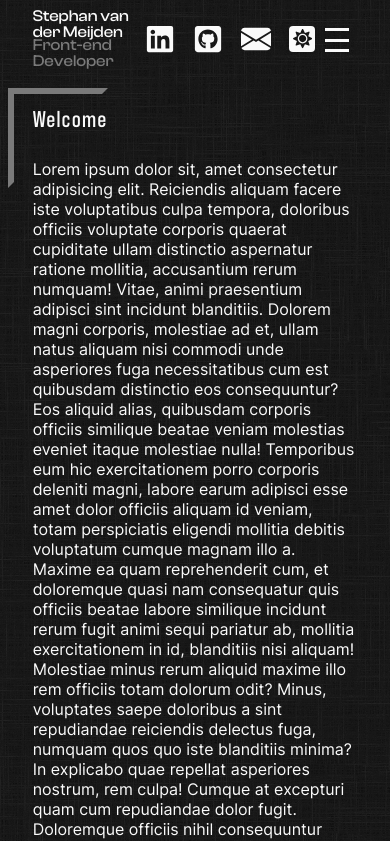
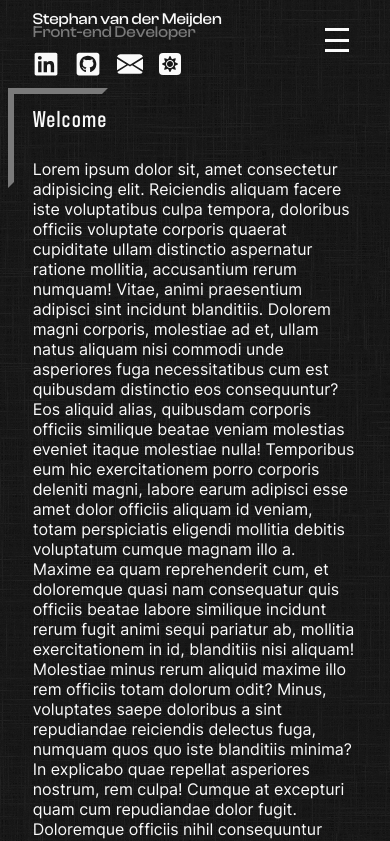
Before and after one commit to aevitas1/portfolio_v2, a React (Vite) app: page / in a window 390 px wide. Shown: the top 841 px of the page. Built offline with nearby package versions, Linux system fonts and the light colour scheme.

Commit message:
Icons now visible on mobile

```diff
--- a/src/components/content/contentblock/ContentBlock.tsx
+++ b/src/components/content/contentblock/ContentBlock.tsx
@@ -8,7 +8,7 @@ import styles from "./contentblock.module.scss";
 import { AppContext } from "../../../context/AppContext";
 import Pageheader from "../pageheader/Pageheader";
 import Topbar from "../../header/topbar/Topbar";
-import PageOne from "../pages/Projects/ProjectPageWrapper";
+import PageOne from "../pages/projects/ProjectPageWrapper";
 
 const ContentBlock = () => {
   const projectPath = useLocation();
--- a/src/components/header/colorschemetoggle/colorschemetoggle.module.scss
+++ b/src/components/header/colorschemetoggle/colorschemetoggle.module.scss
@@ -3,6 +3,10 @@
 .toggleIcon {
   width: 28px;
   height: 28px;
+  @media screen and (max-width: 768px) {
+    width: 22px;
+    height: 22px;
+  }
   cursor: pointer;
   .toggleIconInner {
     display: flex;
@@ -12,19 +16,35 @@
     transition: var.$transition;
     width: 26px;
     height: 26px;
+    @media screen and (max-width: 768px) {
+      width: 22px;
+      height: 22px;
+    }
     background-color: var.$primary;
     svg {
       width: 1.2rem;
       height: 1.2rem;
+      @media screen and (max-width: 768px) {
+        width: 1rem;
+        height: 1rem;
+      }
       color: #fafafa;
+      @media (hover: hover) {
         &:hover {
           color: #fafafa;
         }
       }
+    }
+    @media (hover: hover) {
       &:hover {
         width: 28px;
         height: 28px;
         background-color: var.$primaryHover;
+        @media screen and (max-width: 768px) {
+          width: 22px;
+          height: 22px;
+        }
+      }
     }
     .sun,
     .moon {
@@ -46,11 +66,14 @@
   &.dark {
     .toggleIconInner {
       background-color: var.$primaryDark;
+      @media (hover: hover) {
         &:hover {
           background-color: var.$primaryHoverDark;
         }
+      }
       svg {
         color: #161616;
+        @media (hover: hover) {
           &:hover {
             color: #161616;
           }
@@ -58,3 +81,4 @@
       }
     }
   }
+}
--- a/src/components/header/icons/icons.module.scss
+++ b/src/components/header/icons/icons.module.scss
@@ -7,14 +7,28 @@
   a {
     height: 32px;
     width: 32px;
+    @media screen and (max-width: 768px) {
+      height: 26px;
+      width: 26px;
+    }
     svg {
       height: 30px;
       width: 30px;
+      @media screen and (max-width: 768px) {
+        height: 26px;
+        width: 26px;
+      }
       transition: var.$transition;
       cursor: pointer;
-      &:hover {
-        height: 32px;
-        width: 32px;
+      @media (hover: hover) {
+        &:hover {
+          height: 32px;
+          width: 32px;
+          @media screen and (max-width: 768px) {
+            height: 26px;
+            width: 26px;
+          }
+        }
       }
     }
   }
--- a/src/components/header/topbar/Topbar.tsx
+++ b/src/components/header/topbar/Topbar.tsx
@@ -1,13 +1,15 @@
 import styles from "./topbar.module.scss";
 import Icons from "../icons/Icons";
 import Logo from "../logo/Logo";
-import MobileMenu from "../../Navigation/mobilemenu/MobileMenu";
+import MobileMenu from "../../navigation/mobilemenu/MobileMenu";
 
 const Topbar = () => {
   return (
     <div className={styles.top_bar}>
-      <Logo />
-      <Icons />
+      <div className={styles.logo_icons}>
+        <Logo />
+        <Icons />
+      </div>
       <MobileMenu />
     </div>
   );
--- a/src/components/header/topbar/topbar.module.scss
+++ b/src/components/header/topbar/topbar.module.scss
@@ -5,8 +5,33 @@
   display: flex;
   justify-content: space-between;
   padding: 0 calc(var.$defaultPadding + var.$borderWidth);
-  @media screen and (max-width: 400px) {
-    padding: calc(var.$defaultPadding / 1.5)
+  @media screen and (max-width: 500px) {
+    padding: calc(var.$defaultPadding / 3.5)
       calc(calc(var.$defaultPadding / 1.5) + calc(var.$borderWidth * 0.75));
   }
+  @media screen and (max-width: 400px) {
+  }
+  .logo_icons {
+    display: flex;
+    justify-content: space-between;
+    width: 100%;
+    > div:last-of-type {
+      @media screen and (max-width: 1280px) {
+        transform: translateX(-10rem);
+      }
+      @media screen and (max-width: 900px) {
+        transform: translateX(-4rem);
+      }
+      @media screen and (max-width: 768px) {
+        transform: translateX(-1rem);
+      }
+      @media screen and (max-width: 500px) {
+        transform: translateX(0);
+        padding-top: 0.5rem;
+      }
+    }
+    @media screen and (max-width: 500px) {
+      flex-flow: column;
+    }
+  }
 }
--- a/src/components/wrapper/PageWrapper.tsx
+++ b/src/components/wrapper/PageWrapper.tsx
@@ -1,7 +1,7 @@
 import { useContext } from "react";
 import styles from "./pagewrapper.module.scss";
 import ContentBlock from "../content/contentblock/ContentBlock";
-import NavBlock from "../Navigation/navblock/NavBlock";
+import NavBlock from "../navigation/navblock/NavBlock";
 import { AppContext } from "../../context/AppContext";
 
 const Pagewrapper = () => {
```
Lines whose indentation alone changed are shown as unchanged.
